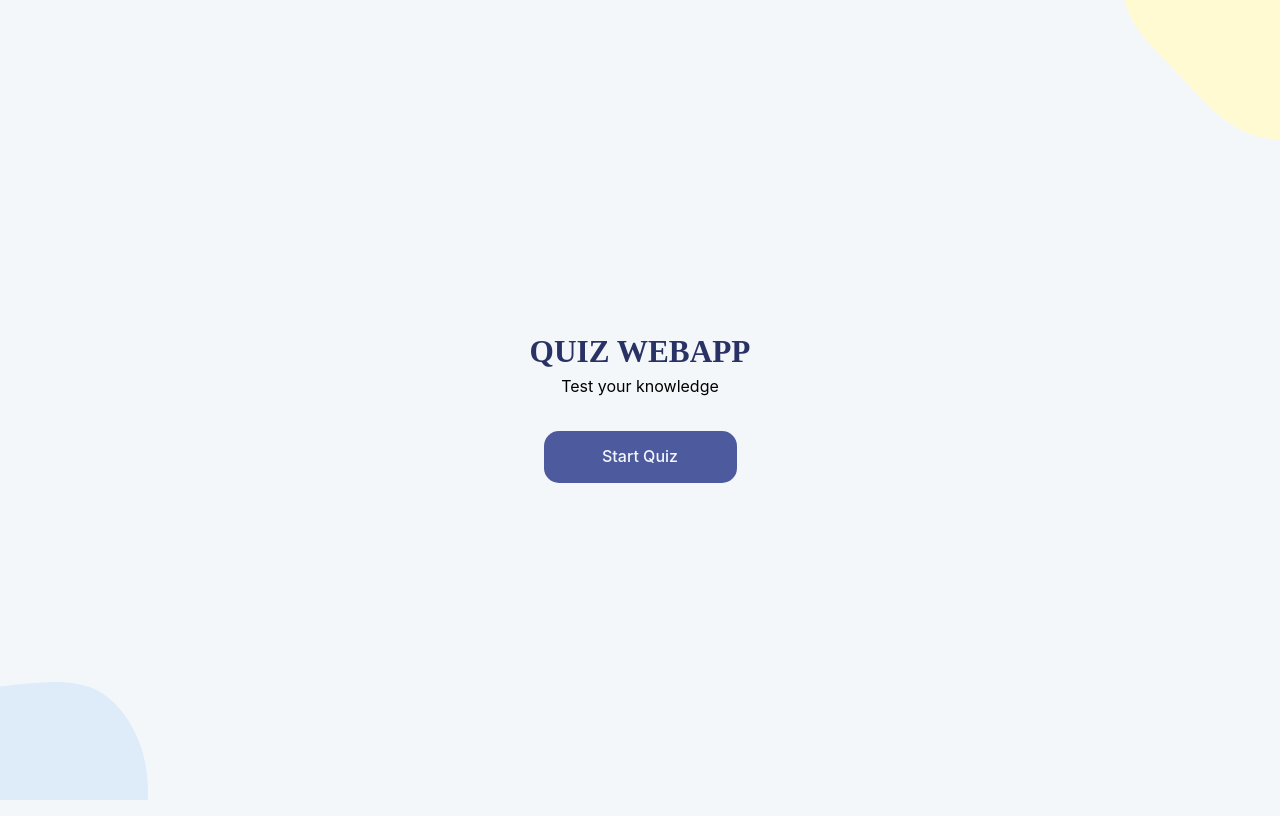
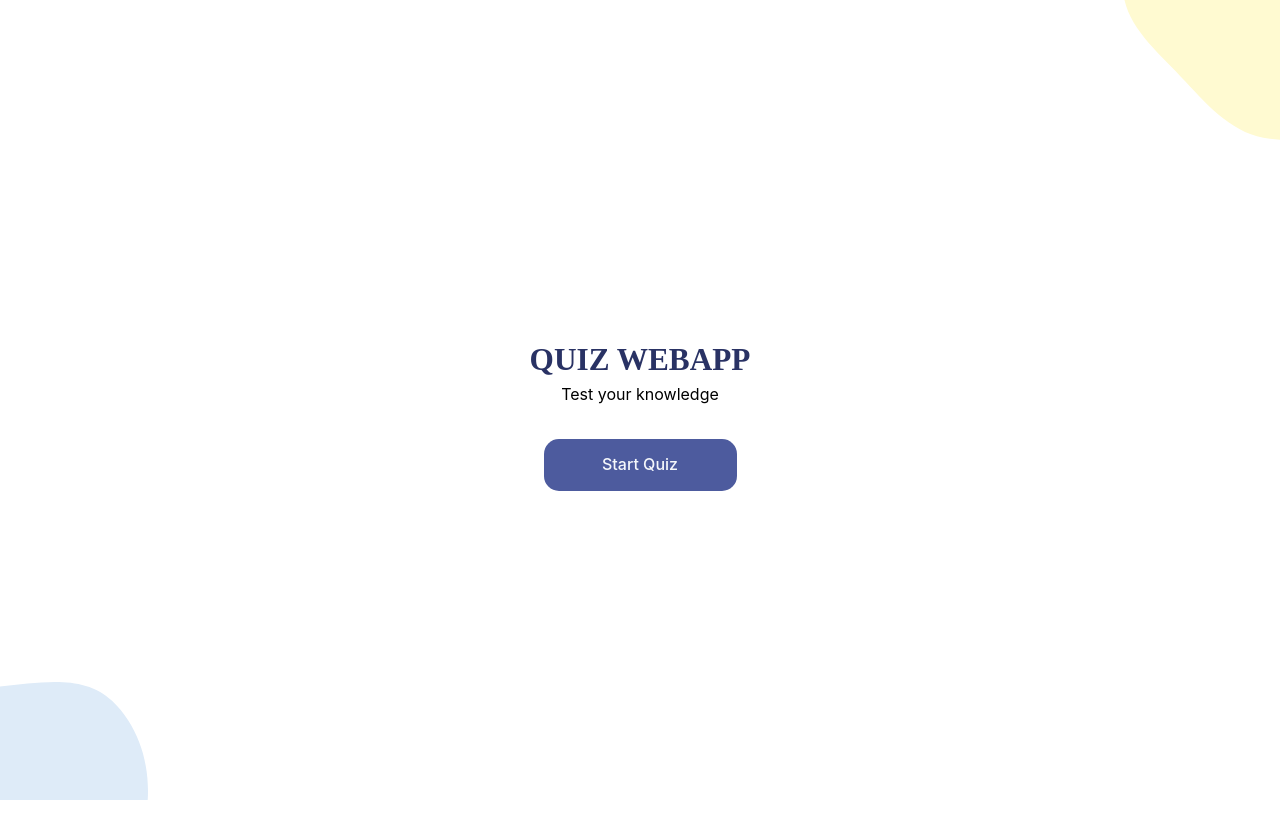
Before and after one commit to ThakurRohitSingh/Quizzify, a React (Vite) app: page / in a window 1280 px wide. Built offline with nearby package versions, Linux system fonts and the light colour scheme.

Commit message:
Add other component css

```diff
--- a/src/App.css
+++ b/src/App.css
@@ -1,13 +1,3 @@
-* {
-    box-sizing: border-box;
-  }
-
-  body {
-    font-family: "Karla", sans-serif;
-    margin: 0;
-    background-color: #f4f7fa;
-  }
-
   /* Styles for OpeningPage */
 
   .LandingPage-container {
@@ -210,28 +200,3 @@
     border: 3px solid #293264;
     transition: all 0.3s ease-out;
   }
-
-  /* Media Query for Mobile Support */
-  @media only screen and (max-width: 768px) {
-    .question {
-      width: 330px;
-    }
-    .question-title {
-      font-size: 1rem;
-      margin-left: 15px;
-      margin-right: 15px;
-    }
-    .questions-container {
-      margin-left: 15px;
-      margin-right: 15px;
-    }
-    .answer-button-container {
-      margin-bottom: 20px;
-    }
-    .loader-container {
-      height: 300px;
-    }
-    button {
-      font-size: 0.8rem;
-    }
-  }
```
